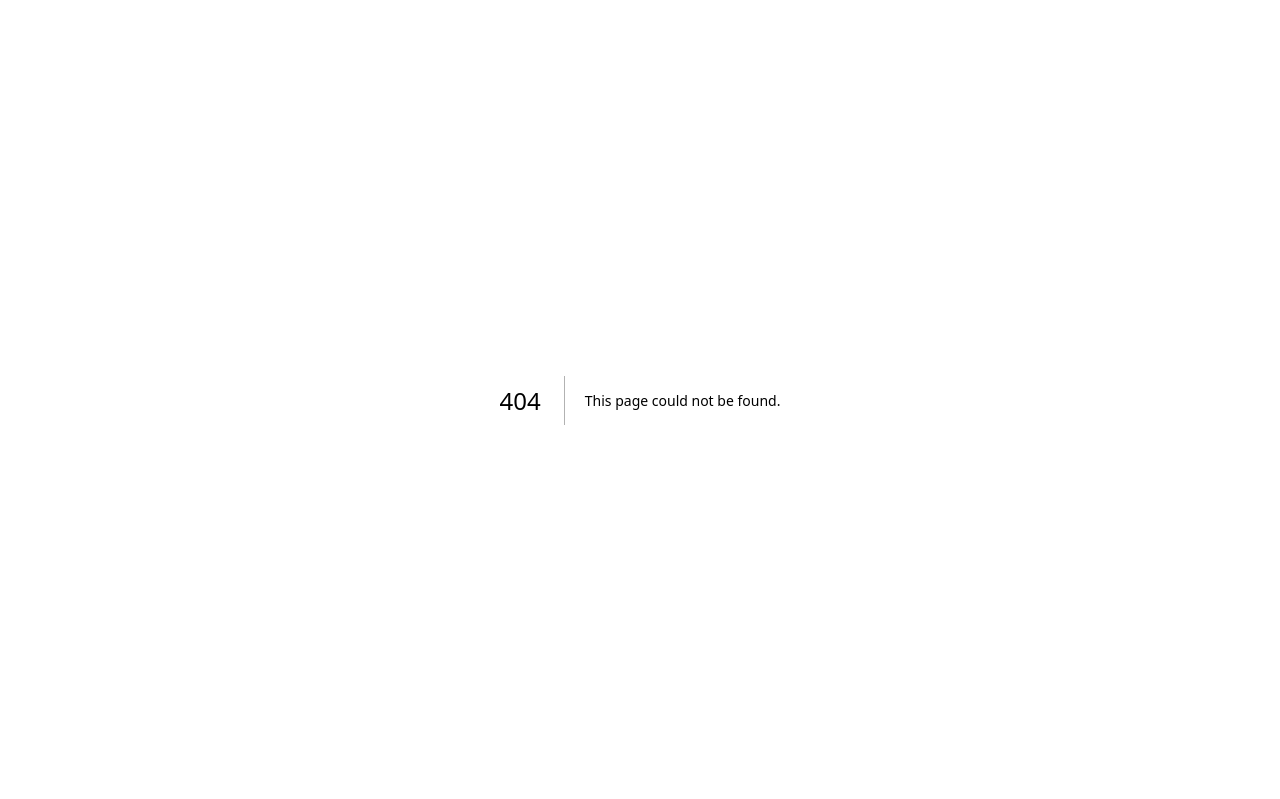
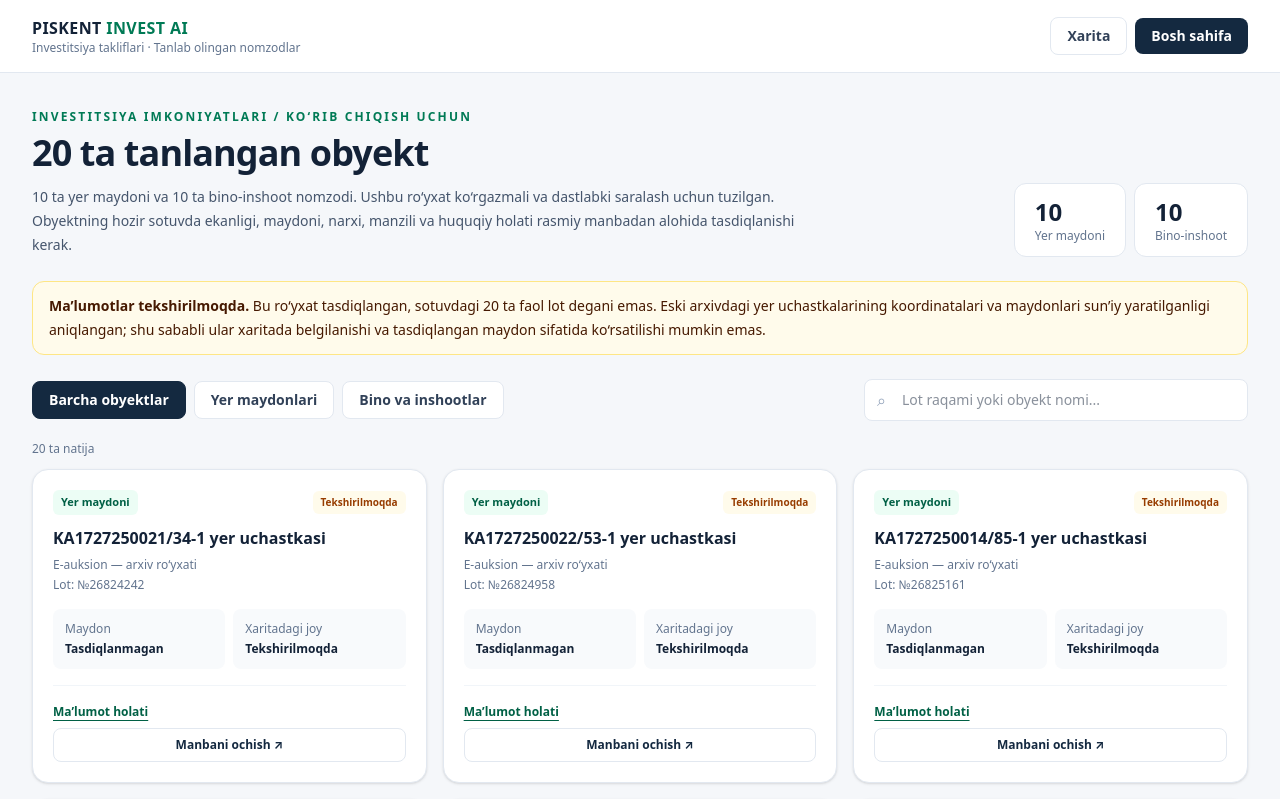
Before and after one commit to Akmalchik/piskent-invest-ai, a Next.js app: page /catalog in a window 1280 px wide. Before the commit this address had no page. Shown: the top 799 px of the page. Built offline with nearby package versions, Linux system fonts and the light colour scheme.

Commit message:
feat(ui): add filtered 20-candidate catalogue with provenance and verification warnings

```diff
--- /dev/null
+++ b/app/catalog/page.tsx
@@ -0,0 +1,150 @@
+'use client';
+
+import { useMemo, useState } from 'react';
+import showcase from '@/data/curated-showcase-20.json';
+
+type Category = 'all' | 'land' | 'building';
+
+export default function CandidateCatalog() {
+  const [category, setCategory] = useState<Category>('all');
+  const [query, setQuery] = useState('');
+  const [expanded, setExpanded] = useState<string | null>(null);
+  const labels = {
+    all: 'Barcha obyektlar',
+    land: 'Yer maydonlari',
+    building: 'Bino va inshootlar',
+  };
+  const candidates = useMemo(
+    () => showcase.items.filter((item) =>
+      (category === 'all' || item.kind === category) &&
+      [item.title, item.lotId ?? '', item.address ?? ''].some(
+        value => value.toLowerCase().includes(query.trim().toLowerCase())
+      )
+    ),
+    [category, query]
+  );
+
+  return (
+    <main className="min-h-screen bg-[#f5f7fa] text-[#132237]">
+      <header className="border-b border-slate-200 bg-white">
+        <div className="mx-auto flex max-w-7xl flex-wrap items-center justify-between gap-3 px-5 py-4 sm:px-8">
+          <div>
+            <a href="/" className="font-bold tracking-wide text-[#132237]">PISKENT <span className="text-emerald-700">INVEST AI</span></a>
+            <p className="text-xs text-slate-500">Investitsiya takliflari · Tanlab olingan nomzodlar</p>
+          </div>
+          <div className="flex items-center gap-2 text-sm">
+            <a href="/?tab=map" className="rounded-lg border border-slate-200 px-4 py-2 font-semibold text-slate-700 hover:bg-slate-50">Xarita</a>
+            <a href="/" className="rounded-lg bg-[#142940] px-4 py-2 font-semibold text-white hover:bg-[#25445d]">Bosh sahifa</a>
+          </div>
+        </div>
+      </header>
+
+      <div className="mx-auto max-w-7xl px-5 py-9 sm:px-8">
+        <div className="mb-6 flex flex-wrap items-end justify-between gap-4">
+          <div className="max-w-3xl">
+            <p className="mb-2 text-xs font-bold uppercase tracking-[.18em] text-emerald-700">Investitsiya imkoniyatlari / Ko‘rib chiqish uchun</p>
+            <h1 className="text-3xl font-bold tracking-tight md:text-4xl">20 ta tanlangan obyekt</h1>
+            <p className="mt-3 text-sm leading-6 text-slate-600">
+              10 ta yer maydoni va 10 ta bino-inshoot nomzodi. Ushbu ro‘yxat ko‘rgazmali va dastlabki
+              saralash uchun tuzilgan. Obyektning hozir sotuvda ekanligi, maydoni, narxi,
+              manzili va huquqiy holati rasmiy manbadan alohida tasdiqlanishi kerak.
+            </p>
+          </div>
+          <div className="flex gap-2">
+            <div className="rounded-xl border border-slate-200 bg-white px-5 py-3">
+              <div className="text-2xl font-extrabold">10</div><div className="text-xs text-slate-500">Yer maydoni</div>
+            </div>
+            <div className="rounded-xl border border-slate-200 bg-white px-5 py-3">
+              <div className="text-2xl font-extrabold">10</div><div className="text-xs text-slate-500">Bino-inshoot</div>
+            </div>
+          </div>
+        </div>
+
+        <div className="mb-6 rounded-xl border border-amber-200 bg-amber-50 px-4 py-3 text-sm leading-6 text-amber-950" role="note">
+          <strong>Ma’lumotlar tekshirilmoqda.</strong> Bu ro‘yxat tasdiqlangan, sotuvdagi 20 ta faol lot degani emas.
+          Eski arxivdagi yer uchastkalarining koordinatalari va maydonlari sun’iy yaratilganligi aniqlangan;
+          shu sababli ular xaritada belgilanishi va tasdiqlangan maydon sifatida ko‘rsatilishi mumkin emas.
+        </div>
+
+        <div className="mb-5 flex flex-wrap items-center gap-2">
+          {(Object.keys(labels) as Category[]).map(value => (
+            <button key={value} type="button" onClick={() => setCategory(value)}
+              aria-pressed={category === value}
+              className={`rounded-lg border px-4 py-2 text-sm font-semibold transition-colors ${category === value
+                ? 'border-[#142940] bg-[#142940] text-white'
+                : 'border-slate-200 bg-white text-slate-700 hover:bg-slate-100'}`}>
+              {labels[value]}
+            </button>
+          ))}
+          <label className="ml-auto flex min-w-[220px] flex-1 items-center rounded-lg border border-slate-200 bg-white sm:max-w-sm">
+            <span className="px-3 text-slate-400" aria-hidden="true">⌕</span>
+            <input className="w-full bg-transparent px-1 py-2.5 text-sm outline-none"
+              value={query} onChange={e => setQuery(e.target.value)}
+              placeholder="Lot raqami yoki obyekt nomi..."
+              aria-label="Obyektlarni qidirish" />
+          </label>
+        </div>
+        <p className="mb-3 text-xs text-slate-500">{candidates.length} ta natija</p>
+
+        <section className="grid gap-4 md:grid-cols-2 xl:grid-cols-3" aria-label="Saralangan nomzodlar">
+          {candidates.map((item) => {
+            const isArchived = item.source === 'finished-auction';
+            const isLocal = item.source === 'internal-fallback';
+            return (
+              <article key={item.id} className="flex min-h-[246px] flex-col rounded-2xl border border-slate-200 bg-white p-5 shadow-sm">
+                <div className="mb-3 flex items-center justify-between gap-3">
+                  <span className={`rounded-md px-2 py-1 text-[11px] font-bold ${item.kind === 'land'
+                    ? 'bg-emerald-50 text-emerald-800' : 'bg-blue-50 text-blue-800'}`}>
+                    {item.kind === 'land' ? 'Yer maydoni' : 'Bino-inshoot'}
+                  </span>
+                  <span className={`rounded-md px-2 py-1 text-[10px] font-semibold ${isArchived
+                    ? 'bg-slate-100 text-slate-600'
+                    : 'bg-amber-50 text-amber-800'}`}>
+                    {isArchived ? 'Savdo sanasi o‘tgan' : 'Tekshirilmoqda'}
+                  </span>
+                </div>
+
+                <h2 className="mb-2 text-base font-bold leading-snug">{item.title}</h2>
+                <p className="text-xs text-slate-500">{item.sourceLabel}</p>
+                {item.address && <p className="mt-1 text-xs text-slate-600">{item.address}</p>}
+                {item.lotId && <p className="mt-1 text-xs text-slate-500">Lot: №{item.lotId}</p>}
+
+                <div className="mt-4 grid grid-cols-2 gap-2 text-xs">
+                  <div className="rounded-lg bg-slate-50 p-3"><div className="mb-1 text-slate-500">Maydon</div><div className="font-semibold">Tasdiqlanmagan</div></div>
+                  <div className="rounded-lg bg-slate-50 p-3"><div className="mb-1 text-slate-500">Xaritadagi joy</div><div className="font-semibold">Tekshirilmoqda</div></div>
+                </div>
+
+                <div className="mt-4 border-t border-slate-100 pt-3">
+                  <button type="button" aria-expanded={expanded === item.id}
+                    className="mb-2 text-xs font-semibold text-emerald-800 underline underline-offset-4"
+                    onClick={() => setExpanded(expanded === item.id ? null : item.id)}>
+                    {expanded === item.id ? 'Batafsilni yopish' : 'Ma’lumot holati'}
+                  </button>
+                  {expanded === item.id && (
+                    <p className="mb-3 text-xs leading-5 text-slate-600">
+                      {item.notes}
+                      {isLocal && ' Ushbu obyekt ichki katalogdan olingan, faol auksion loti sifatida tasdiqlanmagan.'}
+                      {item.auctionDate && ` Savdo sanasi: ${item.auctionDate}.`}
+                    </p>
+                  )}
+                  {item.url ? (
+                    <a href={item.url} target="_blank" rel="noopener noreferrer"
+                      className="block rounded-lg border border-slate-200 px-3 py-2 text-center text-xs font-bold text-[#142940] hover:border-slate-400">
+                      {isArchived ? 'Arxiv lotini tekshirish ↗' : 'Manbani ochish ↗'}
+                    </a>
+                  ) : (
+                    <span className="block rounded-lg border border-slate-100 bg-slate-50 px-3 py-2 text-center text-xs text-slate-500">
+                      Rasmiy lot havolasi mavjud emas
+                    </span>
+                  )}
+                </div>
+              </article>
+            );
+          })}
+        </section>
+        {candidates.length === 0 && <p className="rounded-xl border bg-white p-8 text-center text-slate-500">Hech qanday obyekt topilmadi.</p>}
+        <p className="mt-8 text-xs text-slate-500">Saralash sanasi: {showcase.selectionDate} · Ma’lumotlar avtomatik ravishda Supabase bazasiga yozilmaydi.</p>
+      </div>
+    </main>
+  );
+}
```
